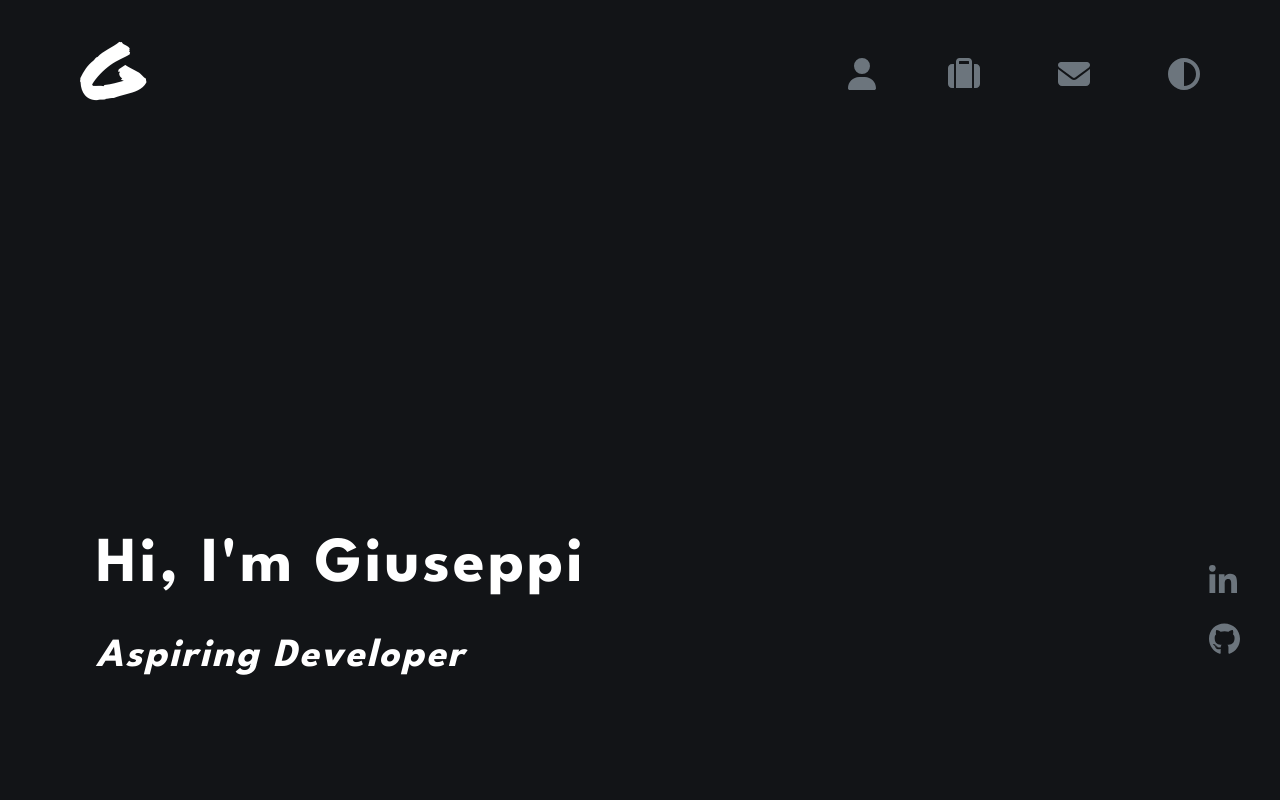
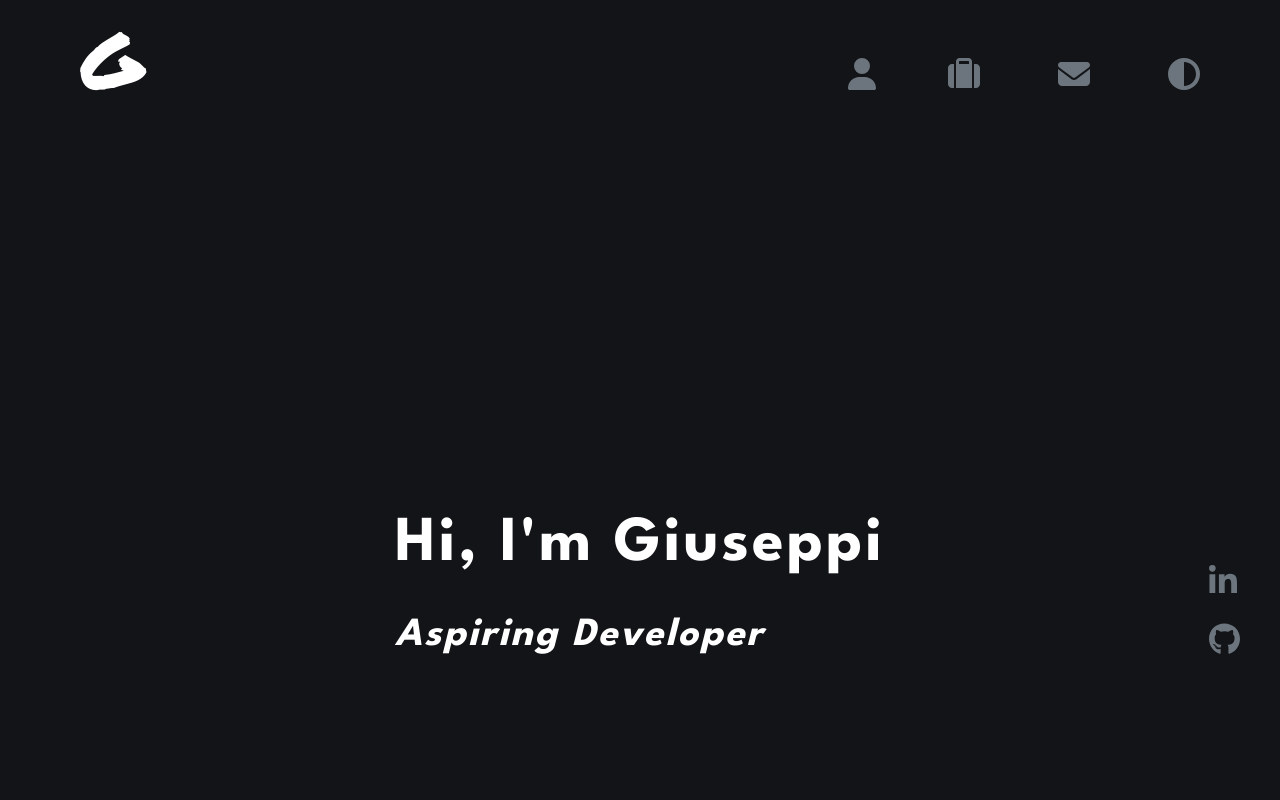
Before and after one commit to giuseppi/giuseppipelayo.com, a React (Create React App) app: page / in a window 1280 px wide. Shown: the top 800 px of the page. Built offline with nearby package versions, Linux system fonts and the light colour scheme.

Commit message:
deleted unnecessary CSS
some css lines that did not change anything

```diff
--- a/src/App.scss
+++ b/src/App.scss
@@ -30,6 +30,7 @@ html {
 .header-container {
   background-color: #121417;
   min-height: 100vh;
+  display: grid;
 }
 
 .about-container {
@@ -53,22 +54,21 @@ html {
 
 /* header.js */
 
-.name {
+.general {
   color: white;
   font-family: "League Spartan", sans-serif;
+  place-self: center;
+}
+
+.name {
   font-size: 4rem;
   letter-spacing: 3px;
-  margin-top: 25rem;
-  margin-left: 6rem;
 }
 
 .slogan {
-  color: white;
-  font-family: "League Spartan", sans-serif;
   font-style: italic;
   font-size: 2.5rem;
   letter-spacing: 2px;
-  margin-left: 6rem;
 }
 
 .header-content {
@@ -171,8 +171,6 @@ html {
 
 .navbar {
   white-space: nowrap;
-  display: inline-block;
-  margin: 0 auto;
   margin-left: 5rem;
 }
 
@@ -181,14 +179,12 @@ html {
   text-decoration: none;
   font-family: "Permanent Marker", cursive;
   font-size: 5rem;
-  display: inline-block;
   float: "left";
-  padding: 10px 0;
+  padding: 15px 0;
   transition: opacity 0.75s, transform 0.5s ease-in-out;
 }
 
 .nav-content {
-  display: inline-block;
   position: absolute;
   top: 3.25rem;
   right: 5rem;
--- a/src/components/header.js
+++ b/src/components/header.js
@@ -10,8 +10,10 @@ const Header = () => {
     <>
       <div className="header-container">
         <Navbar />
-        <h1 className="name">Hi, I'm Giuseppi</h1>
-        <h1 className="slogan">Aspiring Developer</h1>
+        <div className="general">
+          <h1 className="name">Hi, I'm Giuseppi</h1>
+          <h1 className="slogan">Aspiring Developer</h1>
+        </div>
         <ul className="header-content">
           <li>
             <SocialItem
```
